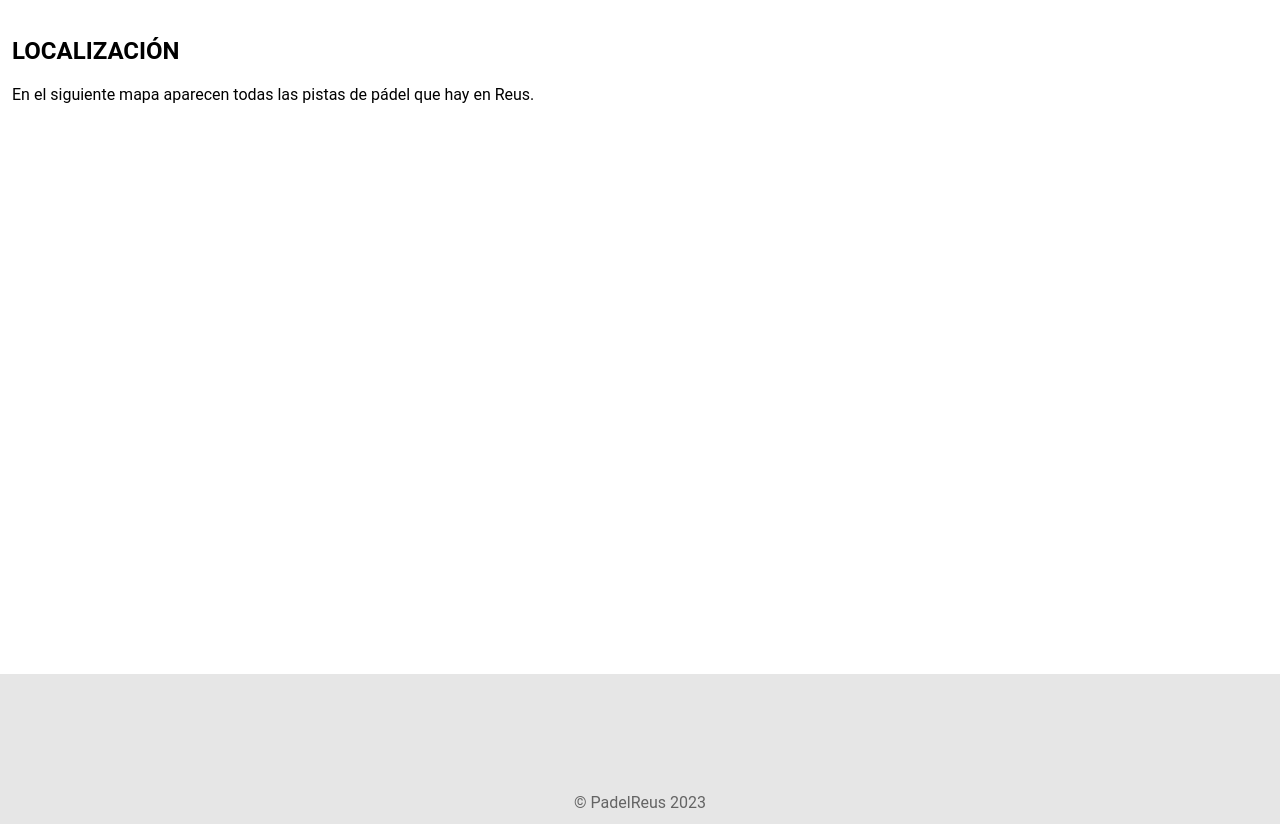
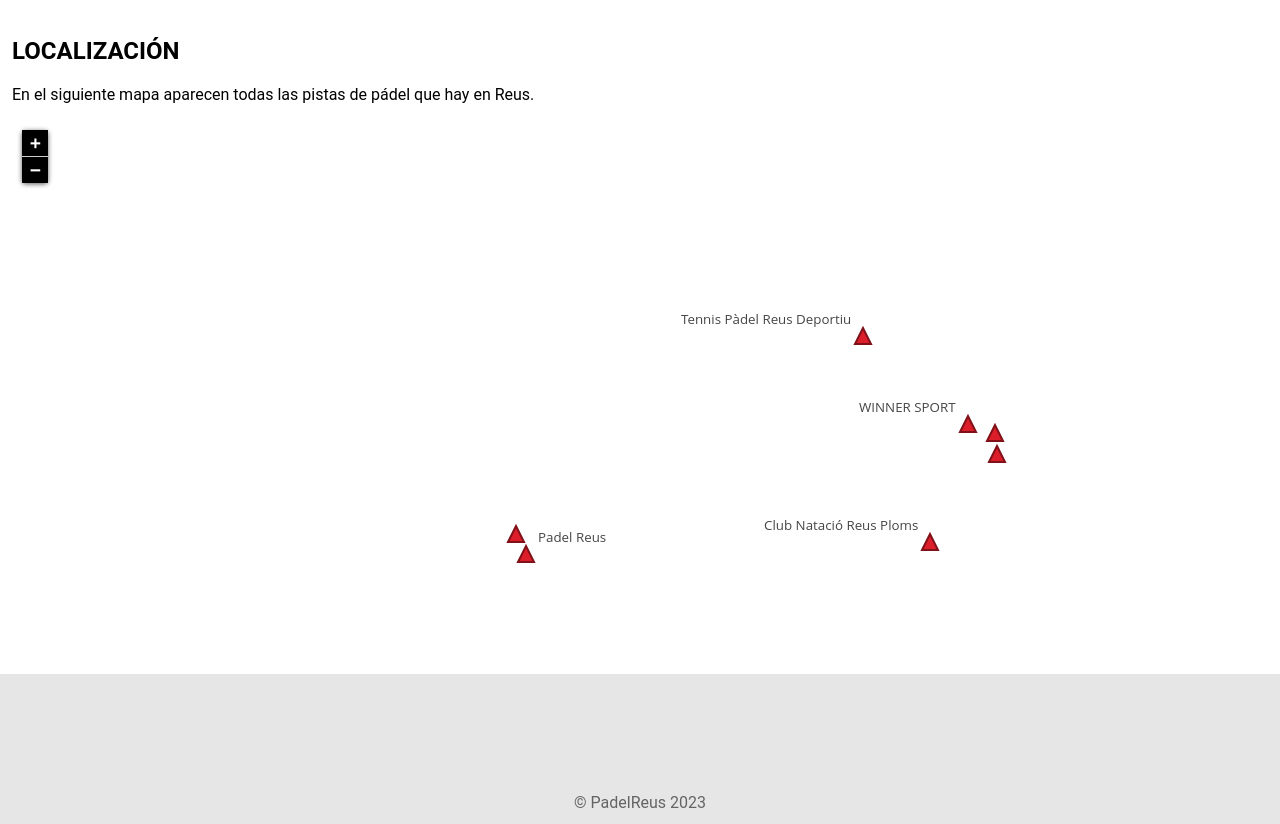
Before and after one commit to mgarciamorcillo17/padelreus, a plain HTML site: page location.html in a window 1280 px wide. Shown: the part 83-907 px from the top of the page. Drawn offline with Linux system fonts and the light colour scheme.

Commit message:
replaced absolute path for relative path

```diff
--- a/location.html
+++ b/location.html
@@ -27,7 +27,7 @@
 		<div class="col">
 		<h2>LOCALIZACIÓN</h2>
 		<p>En el siguiente mapa aparecen todas las pistas de pádel que hay en Reus.</p>
-			<iframe width="100%" height="500px" frameborder="0" scrolling="no" marginheight="0" marginwidth="0" src="file:///C:/Users/Usuario/Desktop/p%C3%A1ginaweb/projecteweb/qgis2web_2023_05_11-18_55_05_834723/mapa.html#14/41.1572/1.1074"></iframe>
+			<iframe width="100%" height="500px" frameborder="0" scrolling="no" marginheight="0" marginwidth="0" src="./maps/all_courts_map/index.html"></iframe>
 		</div>
 	</div>
 	</section>
```
